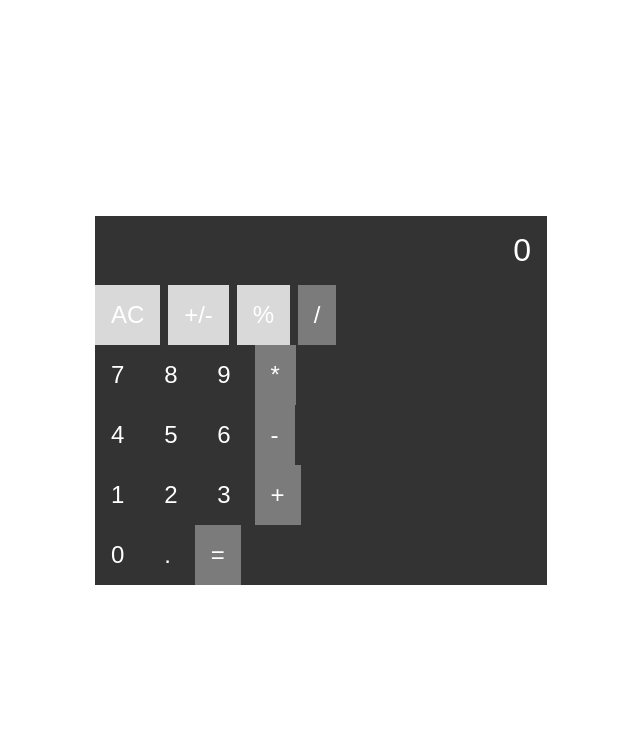
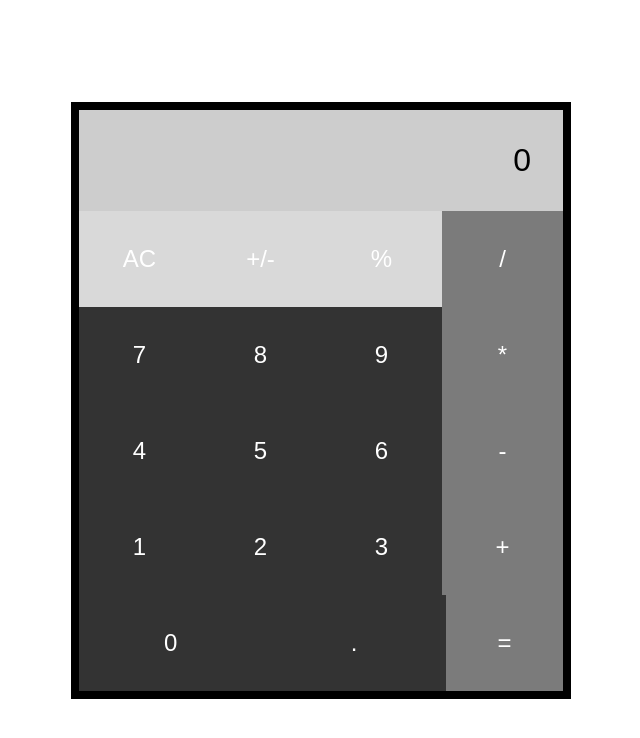
Before and after one commit to nicovalerian/calculator, a plain HTML site: page index.html in a window 1280 px wide. Shown: the whole page, without its empty margins (319-959 px from the left). Drawn offline with Linux system fonts and the light colour scheme.

Commit message:
Add layouting and hover states

```diff
--- a/index.html
+++ b/index.html
@@ -42,8 +42,10 @@
                     <button type="button" class="operator-btn" value="+">+</button>
                 </div>
                 <div class="buttons-row">
-                    <button type="button" class="operand-btn" id="zero-btn" value="0">0</button>
-                    <button type="button" class="decimal-btn" value=".">.</button>
+                    <div class="zero-decimal-container">
+                        <button type="button" class="operand-btn" id="zero-btn" value="0">0</button>
+                        <button type="button" class="decimal-btn" value=".">.</button>
+                    </div>
                     <button type="button" class="equals-btn" value="=">=</button>
                 </div>
             </div>
--- a/styles.css
+++ b/styles.css
@@ -7,6 +7,10 @@
 
 body {
     font-family: monospace;
+}
+
+button {
+    border: none;
 }
 
 .calc-app {
@@ -20,22 +24,33 @@ body {
     display: flex;
     flex-direction: column;
     background-color: #333;
+    border:#000000 0.5rem solid;
+}
+
+.buttons {
+    display: flex;
+    flex-direction: column;
+}
+
+.buttons-row {
+    display: flex;
 }
 
 .display-input {
-    background-color: #333;
-    color: #fff;
+    background-color: #cdcdcd;
+    color: #000;
     font-size: 2rem;
-    padding: 1rem;
+    padding: 2rem;
     text-align: right;
     border: 0;
+    width: 100%;
 }
 
 .operand-btn, .decimal-btn {
     background-color: #333;
     color: #fff;
     font-size: 1.5rem;
-    padding: 1rem;
+    padding: 2rem;
     border: none;
     cursor: pointer;
 }
@@ -44,7 +59,7 @@ body {
     background-color: #7b7b7b;
     color: #fff;
     font-size: 1.5rem;
-    padding: 1rem;
+    padding: 2rem;
     border: none;
     cursor: pointer;
 }
@@ -53,7 +68,25 @@ body {
     background-color: #d9d9d9;
     color: #fff;
     font-size: 1.5rem;
-    padding: 1rem;
+    padding: 2rem;
     border: none;
     cursor: pointer;
 }
+
+.zero-decimal-container {
+    display: flex;
+    flex: 2;
+}
+
+.equals-btn {
+    flex: 0.29 !important;
+}
+
+.buttons button {
+    height: 6rem;
+    flex: 1;
+}
+
+.buttons button:hover {
+    background-color: #555;
+}
```
